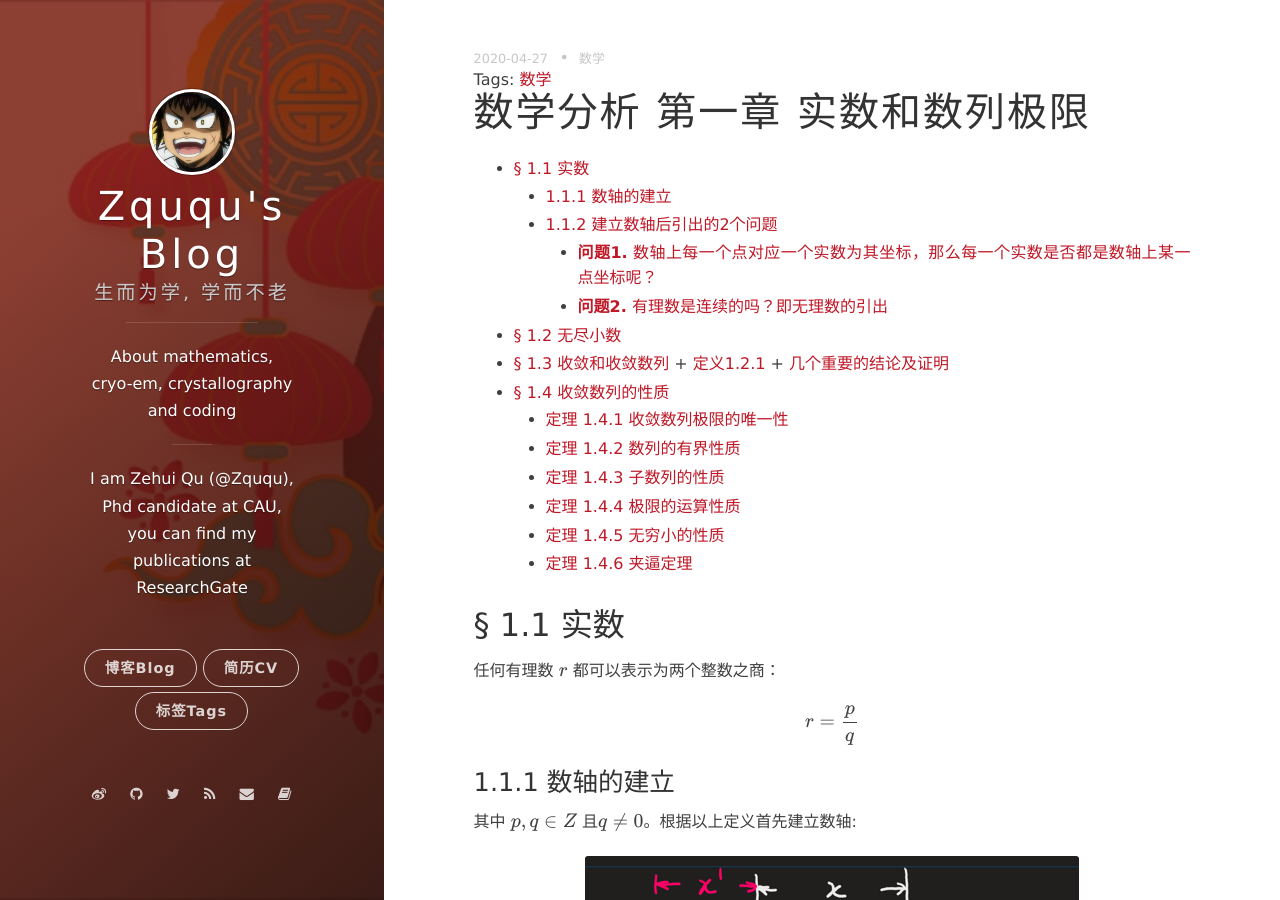
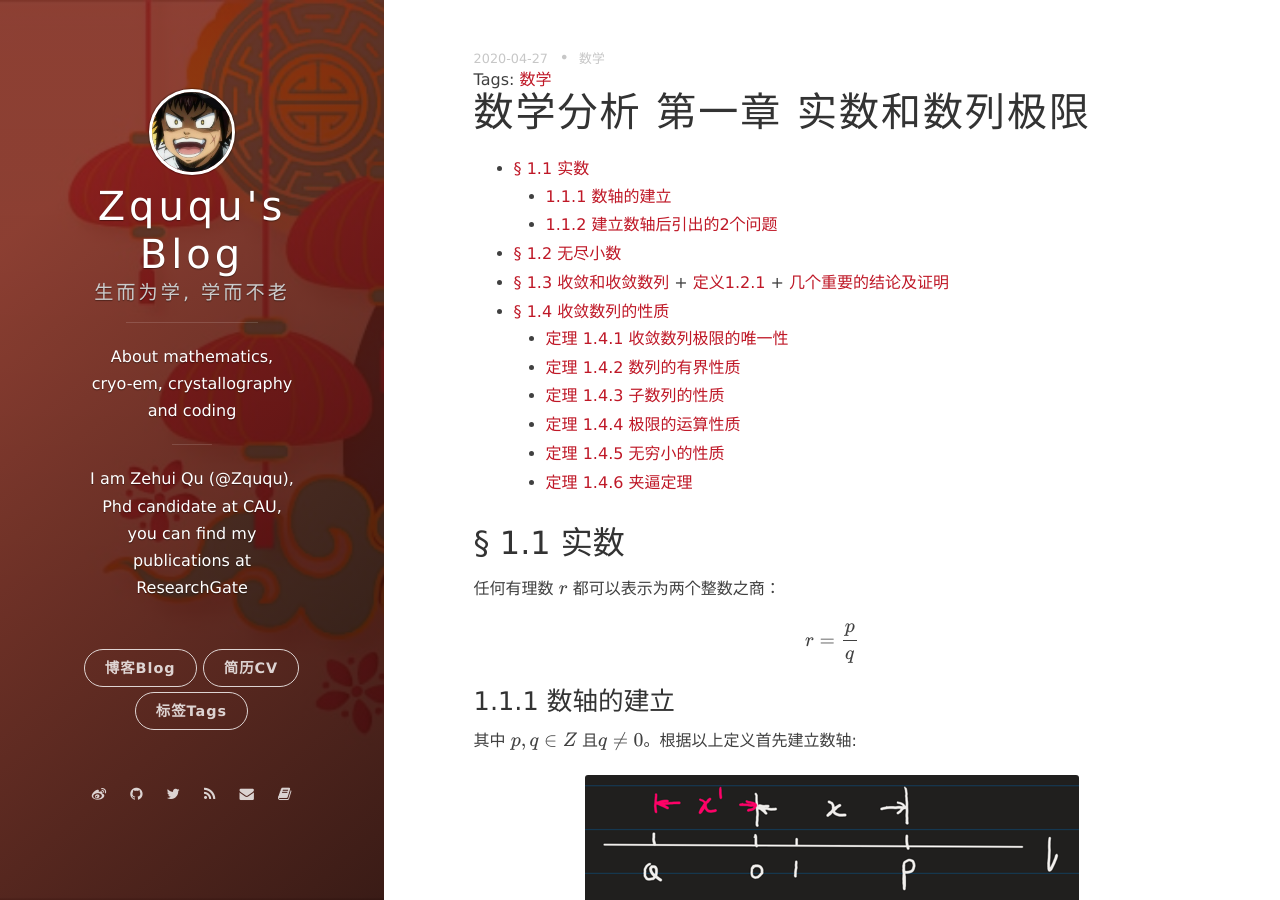
Before and after one commit to onevcat/vno-jekyll, a Jekyll site: the page built from _posts/2020-04-27-Math-Mathematical-Analysis-1.markdown, in a window 1280 px wide and 900 px high. Built offline with Jekyll 4.4.1, drawn with Linux system fonts in a browser that asks for light colours; nearby versions of some CDN libraries; formulas are drawn with MathJax 3; comment, search, counter and statistics services are not loaded.

Commit message:
fix the table of content

```diff
--- a/_posts/2020-04-27-Math-Mathematical-Analysis-1.markdown
+++ b/_posts/2020-04-27-Math-Mathematical-Analysis-1.markdown
@@ -10,8 +10,6 @@ tags: 数学
 * [§ 1.1 实数](#-11-实数)
 	- [1.1.1 数轴的建立](#111-数轴的建立)
 	- [1.1.2 建立数轴后引出的2个问题](#112-建立数轴后引出的2个问题)
-		+ [**问题1.** 数轴上每一个点对应一个实数为其坐标，那么每一个实数是否都是数轴上某一点坐标呢？](#问题1-数轴上每一个点对应一个实数为其坐标那么每一个实数是否都是数轴上某一点坐标呢)
-		+ [**问题2.** 有理数是连续的吗？即无理数的引出](#问题2-有理数是连续的吗即无理数的引出)
 * [§ 1.2 无尽小数](#-12-无尽小数)
 * [§ 1.3 收敛和收敛数列](#-13-收敛和收敛数列)
 		+ [定义1.2.1](#定义121)
@@ -43,7 +41,7 @@ $$r = \frac{p}{q}$$
 
 ### 1.1.2 建立数轴后引出的2个问题
 
-#### **问题1.** 数轴上每一个点对应一个实数为其坐标，那么每一个实数是否都是数轴上某一点坐标呢？
+**问题1.** 数轴上每一个点对应一个实数为其坐标，那么每一个实数是否都是数轴上某一点坐标呢？
 
 + 对固定的正整数 $q$，让 $p$ 取遍所有整数，则 $p/q$ 这些数字把数轴分成了长度为 $1/q$ 的区间。
 
@@ -80,7 +78,7 @@ $$
 + 同样的，在充分小的区间内有一个有理数，也就相当于有无穷多个有理数。
 2. **任何实数，都可以由无理数来任意逼近**
 
-#### **问题2.** 有理数是连续的吗？即无理数的引出
+**问题2.** 有理数是连续的吗？即无理数的引出
 
 **例：**
 
```
